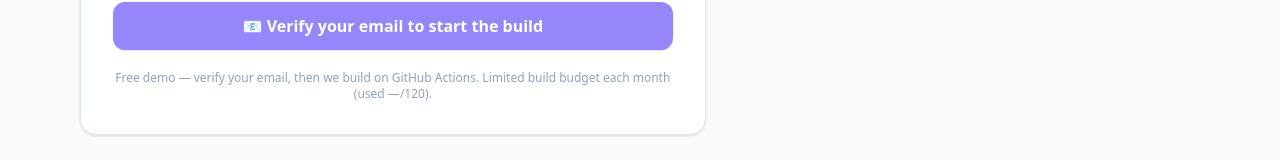
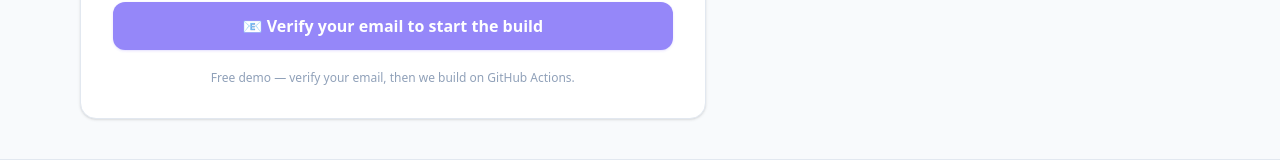
Before and after one commit to SatPaingOo/t-github-generate, a Next.js app: page / in a window 1280 px wide. Shown: the part 1828-1988 px from the top of the page. Built offline with nearby package versions, Linux system fonts and the light colour scheme; no server answers.

Commit message:
fix: quota badge + footer show same consistent format (builds left (used X/Y))

```diff
--- a/app/screens/GenerateScreen.tsx
+++ b/app/screens/GenerateScreen.tsx
@@ -391,7 +391,7 @@ export function GenerateScreen() {
                   title={`Build budget ${budget.month} — used ${budget.builds.used} of ${budget.builds.max} builds`}
                 >
                   {budget.available
-                    ? `${budget.builds.remaining} builds left${budget.minutes ? ` · ${budget.minutes.remaining} min budget` : ''}`
+                    ? `${budget.builds.remaining} builds left (used ${budget.builds.used}/${budget.builds.max}${budget.minutes ? ` · ${budget.minutes.remaining} min budget` : ''})`
                     : budget.reason === 'ACTIONS_BUDGET'
                       ? 'Builds paused (Actions minutes low)'
                       : 'Monthly budget used'}
@@ -653,9 +653,12 @@ export function GenerateScreen() {
                 )}
               </Button>
               <p className="text-center text-xs text-slate-400">
-                Free demo — verify your email, then we build on GitHub Actions. Limited build
-                budget each month (used {budget?.builds.used ?? '—'}/{budget?.builds.max ?? 120}
-                {budget?.minutes ? ` · ${budget.minutes.remaining} min left` : ''}).
+                Free demo — verify your email, then we build on GitHub Actions.{' '}
+                {budget ? (
+                  budget.available
+                    ? `${budget.builds.remaining} builds left (used ${budget.builds.used}/${budget.builds.max}${budget.minutes ? ` · ${budget.minutes.remaining} min budget` : ''}).`
+                    : 'Monthly build budget is used up — new builds resume next month.'
+                ) : null}
               </p>
             </form>
           </Card>
```
